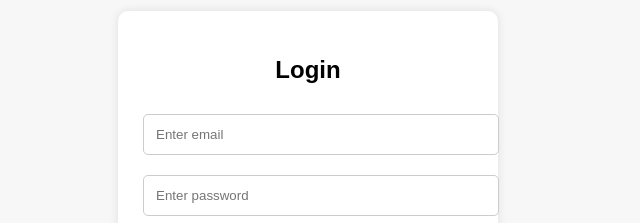
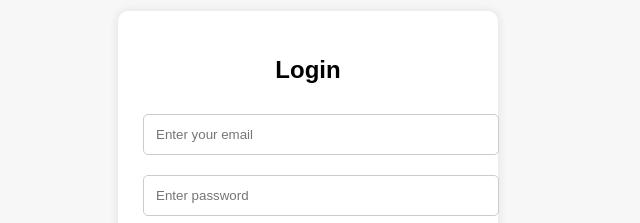
Before and after one commit to leelashankarthota/dbfirebase, a plain HTML site: page index.html in a window 1280 px wide. Shown: the part 248-471 px from the top of the page, 332-972 px from the left. Drawn offline with Linux system fonts and the light colour scheme.

Commit message:
dbfirebase

```diff
--- a/index.html
+++ b/index.html
@@ -57,7 +57,7 @@
   <div class="container">
     <h2>Login</h2>
 
-    <input type="email" id="email" placeholder="Enter email" required>
+    <input type="email" id="email" placeholder="Enter your email" required>
     <input type="password" id="password" placeholder="Enter password" required>
 
     <button onclick="login()">Login</button>
```
